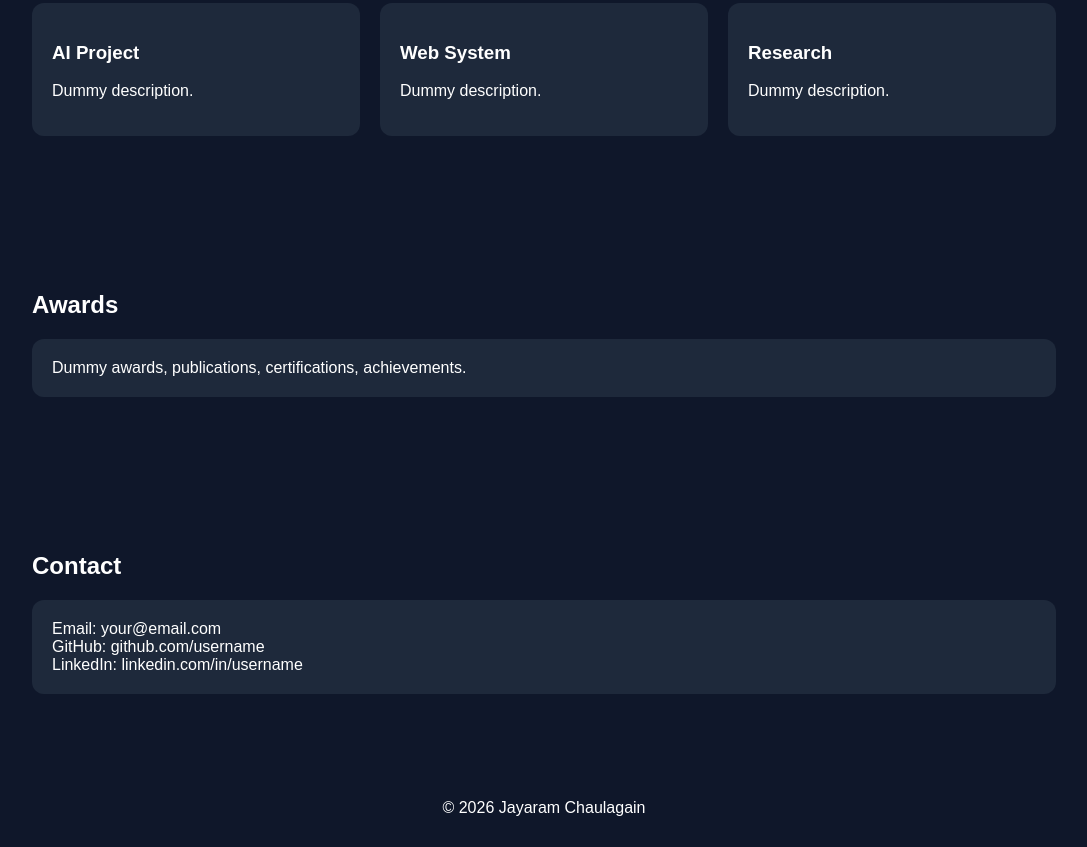
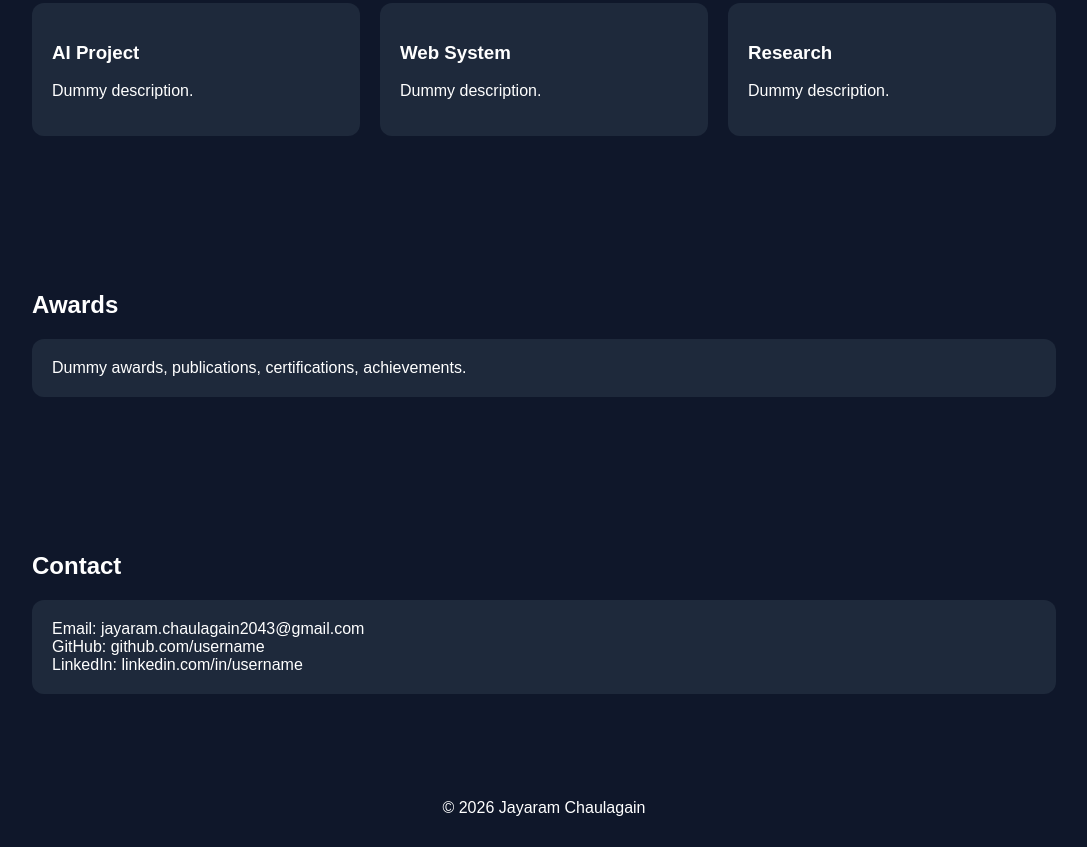
Before and after one commit to JrcBpna/JrcPersonalWebsiteRepo, a plain HTML site: page index.html in a window 1280 px wide. Shown: the part 1960-2807 px from the top of the page, without its empty margins (96-1183 px from the left). Drawn offline with Linux system fonts and the light colour scheme.

Commit message:
Update contact section with personal email address

```diff
--- a/index.html
+++ b/index.html
@@ -33,7 +33,7 @@
 <div class=card><h3>Research</h3><p>Dummy description.</p></div>
 </div></section>
 <section><h2>Awards</h2><div class=card>Dummy awards, publications, certifications, achievements.</div></section>
-<section id=contact><h2>Contact</h2><div class=card>Email: your@email.com<br>GitHub: github.com/username<br>LinkedIn: linkedin.com/in/username</div></section>
+<section id=contact><h2>Contact</h2><div class=card>Email: jayaram.chaulagain2043@gmail.com<br>GitHub: github.com/username<br>LinkedIn: linkedin.com/in/username</div></section>
 <footer style='padding:30px;text-align:center'>© 2026 Jayaram Chaulagain</footer>
 <script>
 const s='Developer • Researcher • Educator';let i=0;setInterval(()=>{if(i<s.length)document.getElementById('t').textContent+=s[i++]},80)
```
